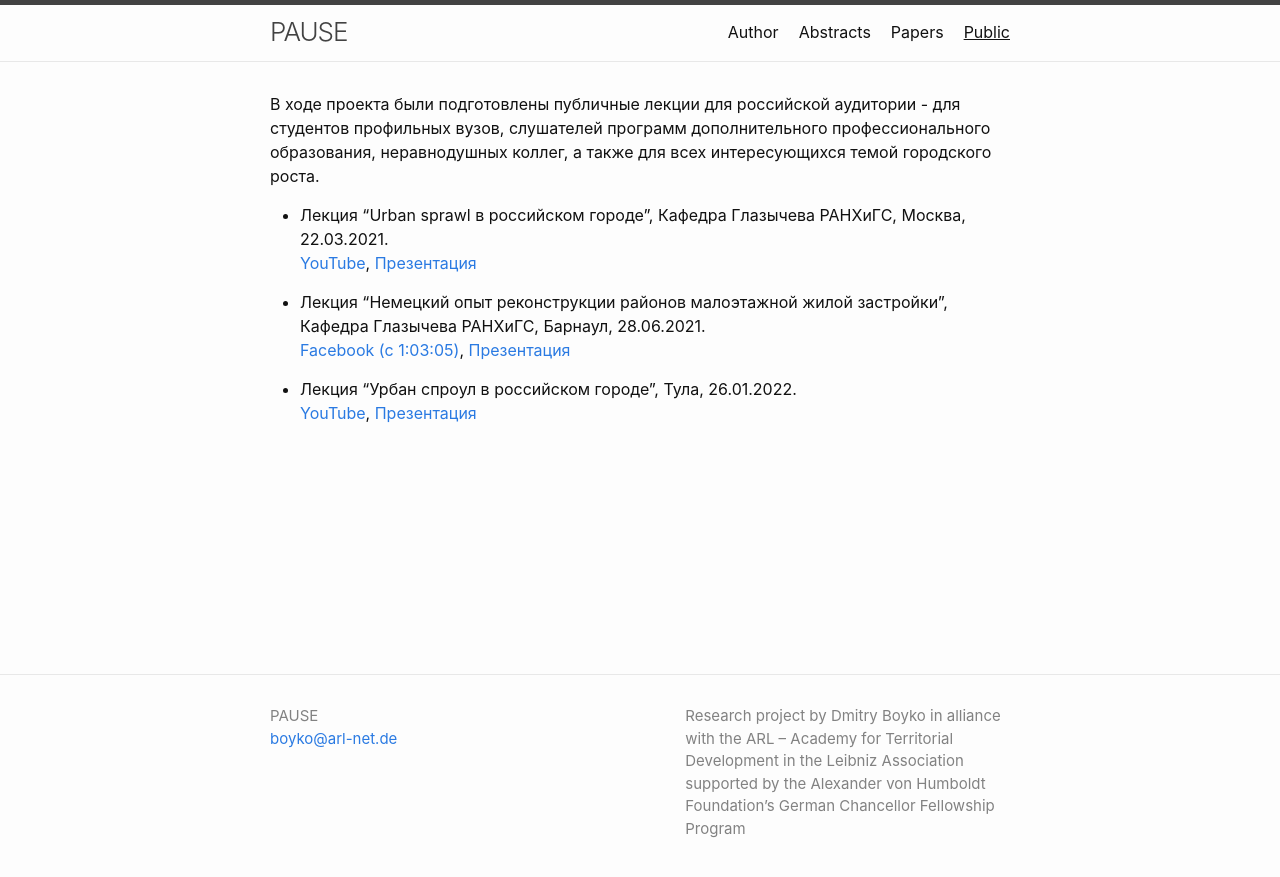
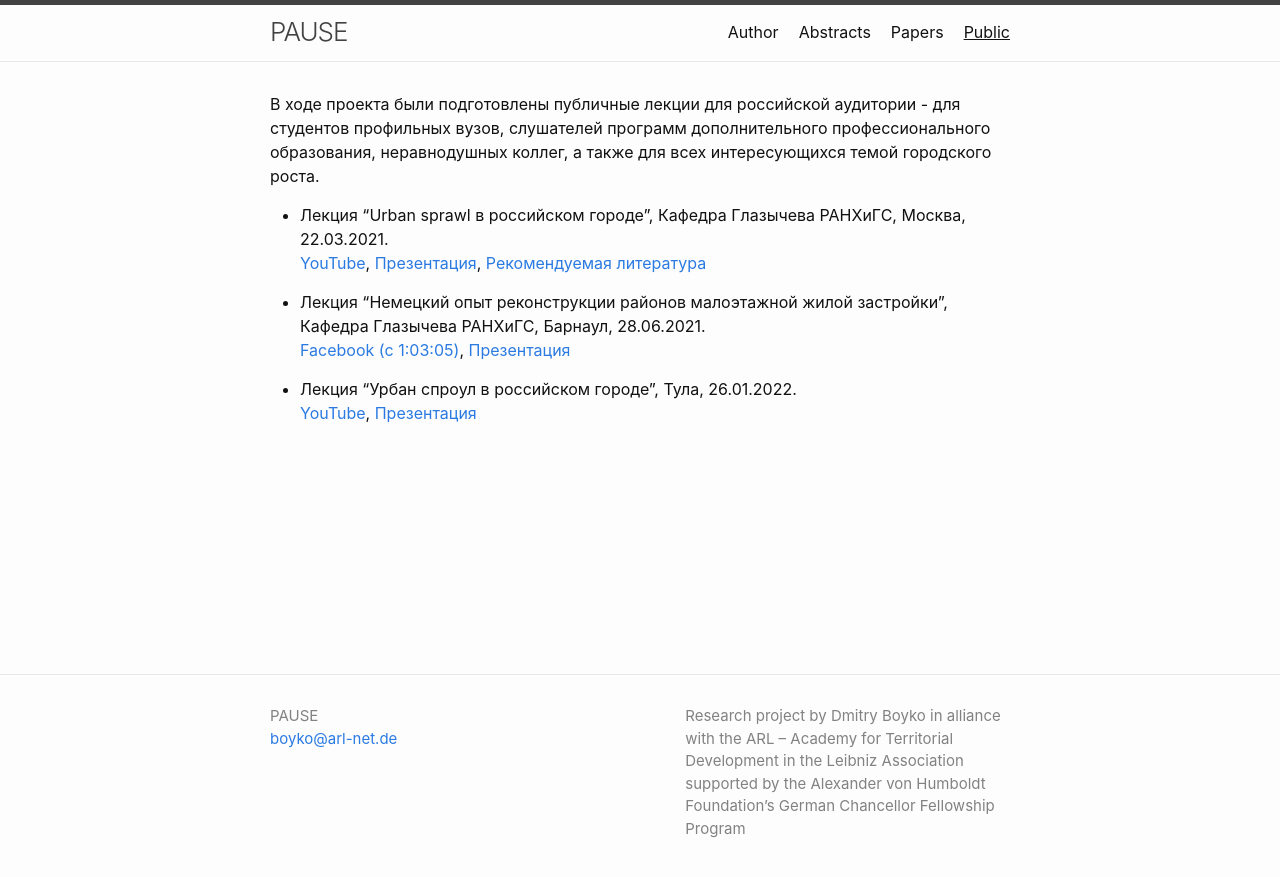
Before and after one commit to boikod/pause, a Jekyll site: the page built from public.md, in a window 1280 px wide. Shown: the top 877 px of the page. Built offline with Jekyll 4.4.1, drawn with Linux system fonts in a browser that asks for light colours.

Commit message:
Update public.md

```diff
--- a/public.md
+++ b/public.md
@@ -7,7 +7,8 @@ title: Public
 
  - Лекция "Urban sprawl в российском городе", Кафедра Глазычева РАНХиГС, Москва, 22.03.2021.
 [YouTube](https://www.youtube.com/watch?v=bzK-g7vqaEw),
-[Презентация](https://www.dropbox.com/s/txj8l2aiqfnu97b/%D0%91%D0%BE%D0%B9%D0%BA%D0%BE%20-%20%D0%A3%D1%80%D0%B1%D0%B0%D0%BD%20%D1%81%D0%BF%D1%80%D0%BE%D1%83%D0%BB%20%D0%B2%20%D0%A0%D0%BE%D1%81%D1%81%D0%B8%D0%B8.pdf?dl=0)
+[Презентация](https://www.dropbox.com/s/txj8l2aiqfnu97b/%D0%91%D0%BE%D0%B9%D0%BA%D0%BE%20-%20%D0%A3%D1%80%D0%B1%D0%B0%D0%BD%20%D1%81%D0%BF%D1%80%D0%BE%D1%83%D0%BB%20%D0%B2%20%D0%A0%D0%BE%D1%81%D1%81%D0%B8%D0%B8.pdf?dl=0),
+[Рекомендуемая литература](https://www.dropbox.com/scl/fi/s0lkepngth0vigt3pc4fw/..docx?dl=0&rlkey=dloiwba2kni8ezwcp3s3vf99e)
 
 
  - Лекция "Немецкий опыт реконструкции районов малоэтажной жилой застройки", Кафедра Глазычева РАНХиГС, Барнаул, 28.06.2021.
```
